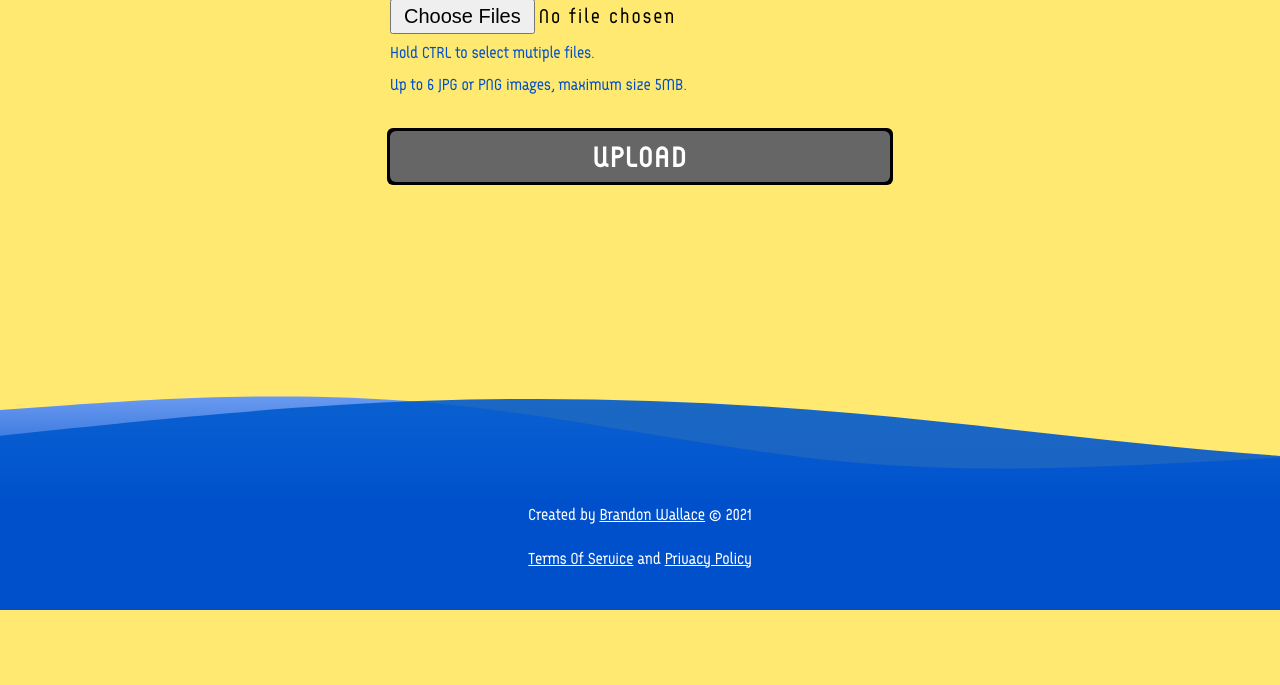
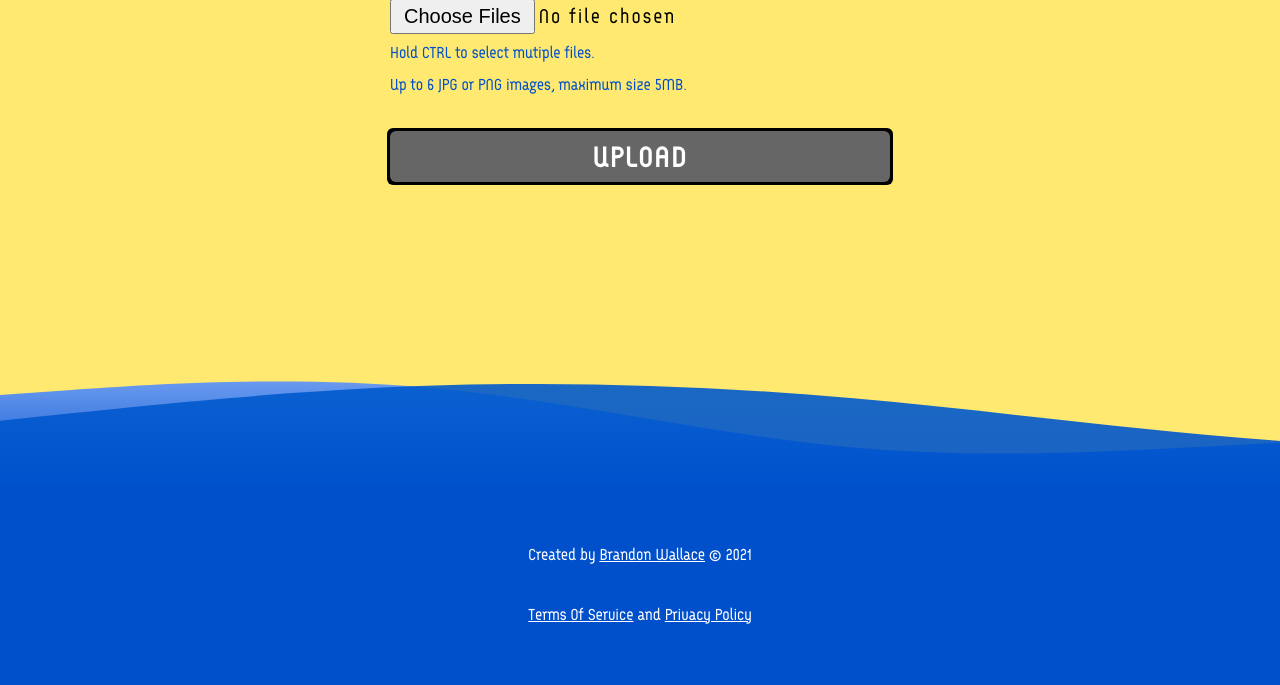
Before and after one commit to brandon-wallace/photo-collage-tool, a Flask app: page / in a window 1280 px wide. Shown: the part 211-896 px from the top of the page. Before the commit the page ends 821 px from the top, so only its background shows below. Run offline with Flask 2, Linux system fonts and the light colour scheme.

Commit message:
style: Style improvements
- Adjusted footer height to provide more space.
- Added dynamic date for the year to update automatically.

```diff
--- a/application/static/css/style.css
+++ b/application/static/css/style.css
@@ -290,16 +290,21 @@ li {
 }
 
 footer {
-    height: 125px;
+    height: 200px;
     color: #FFFFFF;
     margin-top: auto;
     position: relative;
     text-align: center;
+    display: flex;
+    flex-direction: column;
+    align-items: center;
+    justify-content: center;
     background-color: #0050CC;
 }
 
 footer p a {
     color: #FFFFFF;
+    margin-bottom: 0;
 }
 
 footer p a:hover {
@@ -311,7 +316,7 @@ footer p a:hover {
     right: 0;
     width: 100%;
     max-height: 170px;
-    bottom: 110px;
+    bottom: 200px;
     position: absolute;
 }
 
```
Also changed, not shown: application/templates/maintenance.html (+15 -6 lines).
